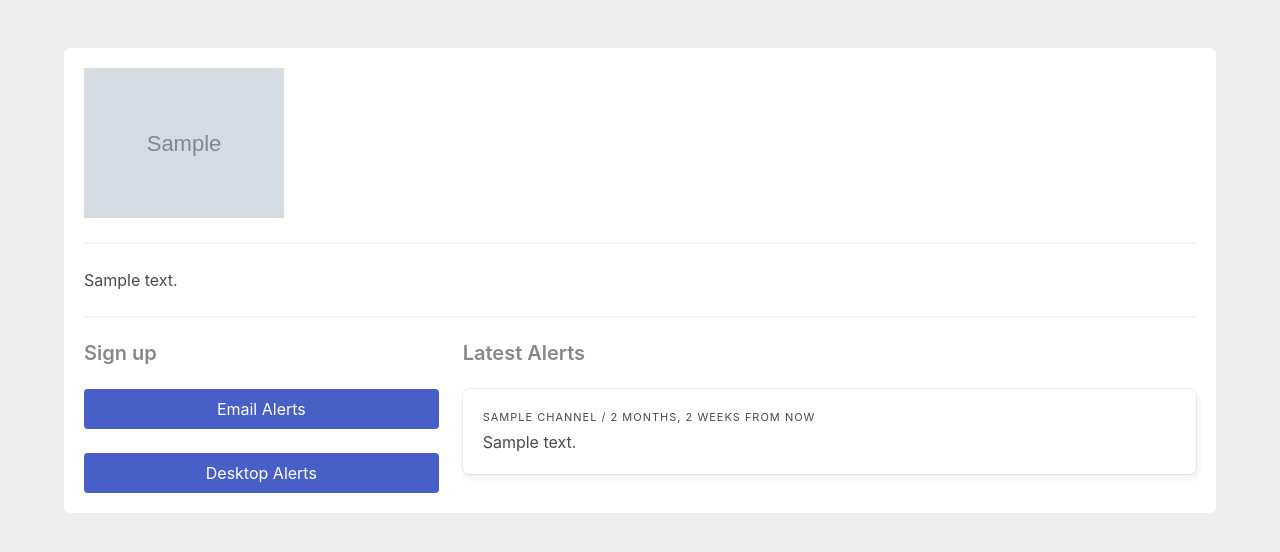
After one commit to news-catalyst/openalerts, a Django app: template openalerts/public/templates/public/index.html in a window 1280 px wide. The commit adds this page. Shown: the top 552 px of the page. Run offline with Django 3.2, Linux system fonts and the light colour scheme; the template is opened without the code that fills it: values that come from a table or form of the project are taken from there, others are empty; tables that the repository leaves empty hold one stand-in row (values such as "Sample post"); grey boxes marked "Sample" are stand-in pictures; some libraries are stand-ins or nearby versions.

Commit message:
Add homepage

```diff
--- a/openalerts/public/static/public/css/public.css
+++ b/openalerts/public/static/public/css/public.css
@@ -1,3 +1,15 @@
+/* Checkboxes */
+
 .multiple-checkbox ul {
     columns: 3;
 }
+
+/* Boxes */
+
+.box {
+    box-shadow: 0 0 1px 1px rgba(10,10,10,.075), 2px 4px 5px 1px rgba(10,10,10,.05);
+}
+
+a.box:hover {
+    box-shadow: 0 0 1px 1px hsl(217, 71%, 53%), 2px 4px 5px 1px rgba(10,10,10,.05);
+}
--- /dev/null
+++ b/openalerts/public/templates/public/index.html
@@ -0,0 +1,24 @@
+{% extends 'public/base.html' %}
+
+{% load humanize %}
+
+{% block content %}
+<p>{{organization.description}}</p>
+<hr>
+<div class="columns">
+    <div class="column is-4">
+        <h5 class="title is-size-5">Sign up</h5>
+        <a href="{% url 'public:email_signup' %}" class="button is-link is-block">Email Alerts</a>
+        <br>
+        <a href="{% url 'public:email_signup' %}" class="button is-link is-block">Desktop Alerts</a>
+    </div>
+    <div class="column">
+        <h5 class="title is-size-5">Latest Alerts</h5>
+        {% for alert in organization.alerts|slice:":3" %}
+            <a href="{{alert.url}}" class="box">
+                <p class="heading">{{alert.channel.name}} / {{alert.updated|naturaltime}}</p>
+                <p>{{alert.content}}</p>
+            </a>
+        {% endfor %}
+    </div>
+{% endblock %}
--- a/openalerts/public/urls.py
+++ b/openalerts/public/urls.py
@@ -5,14 +5,16 @@ from .views import (
     EmailSettingsView,
     EmailDeleteView,
     EmailDeleteConfirmView,
+    IndexView
 )
 
 app_name = "public"
 
 urlpatterns = [
-    path("email/signup/", EmailSignUpView.as_view(), name="email_signup"),
-    path("email/verify/<str:token>/", EmailVerifyView.as_view(), name="email_verify"),
-    path("email/settings/<str:token>/", EmailSettingsView.as_view(), name="email_settings"),
-    path("email/unsubscribe/confirm/", EmailDeleteConfirmView.as_view(), name="email_delete_confirm"),
-    path("email/unsubscribe/<str:token>/", EmailDeleteView.as_view(), name="email_delete"),
+    path("email/signup/", EmailSignUpView.as_view(extra_context={"title": "Email Sign Up"}), name="email_signup"),
+    path("email/verify/<str:token>/", EmailVerifyView.as_view(extra_context={"title": "Email Verification"}), name="email_verify"),
+    path("email/settings/<str:token>/", EmailSettingsView.as_view(extra_context={"title": "Email Settings"}), name="email_settings"),
+    path("email/unsubscribe/confirm/", EmailDeleteConfirmView.as_view(extra_context={"title": "Email Unsubscribe"}), name="email_delete_confirm"),
+    path("email/unsubscribe/<str:token>/", EmailDeleteView.as_view(extra_context={"title": "Email Unsubscribe Confirmed"}), name="email_delete"),
+    path("", IndexView.as_view(), name="index")
 ]
--- a/openalerts/public/views/__init__.py
+++ b/openalerts/public/views/__init__.py
@@ -1 +1,2 @@
 from .email import EmailSignUpView, EmailVerifyView, EmailSettingsView, EmailDeleteView, EmailDeleteConfirmView
+from .index import IndexView
--- /dev/null
+++ b/openalerts/public/views/index.py
@@ -0,0 +1,6 @@
+from django.views.generic import TemplateView
+from django.shortcuts import reverse
+from public.mixins import OrganizationMixin
+
+class IndexView(OrganizationMixin, TemplateView):
+    template_name = "public/index.html"
```
